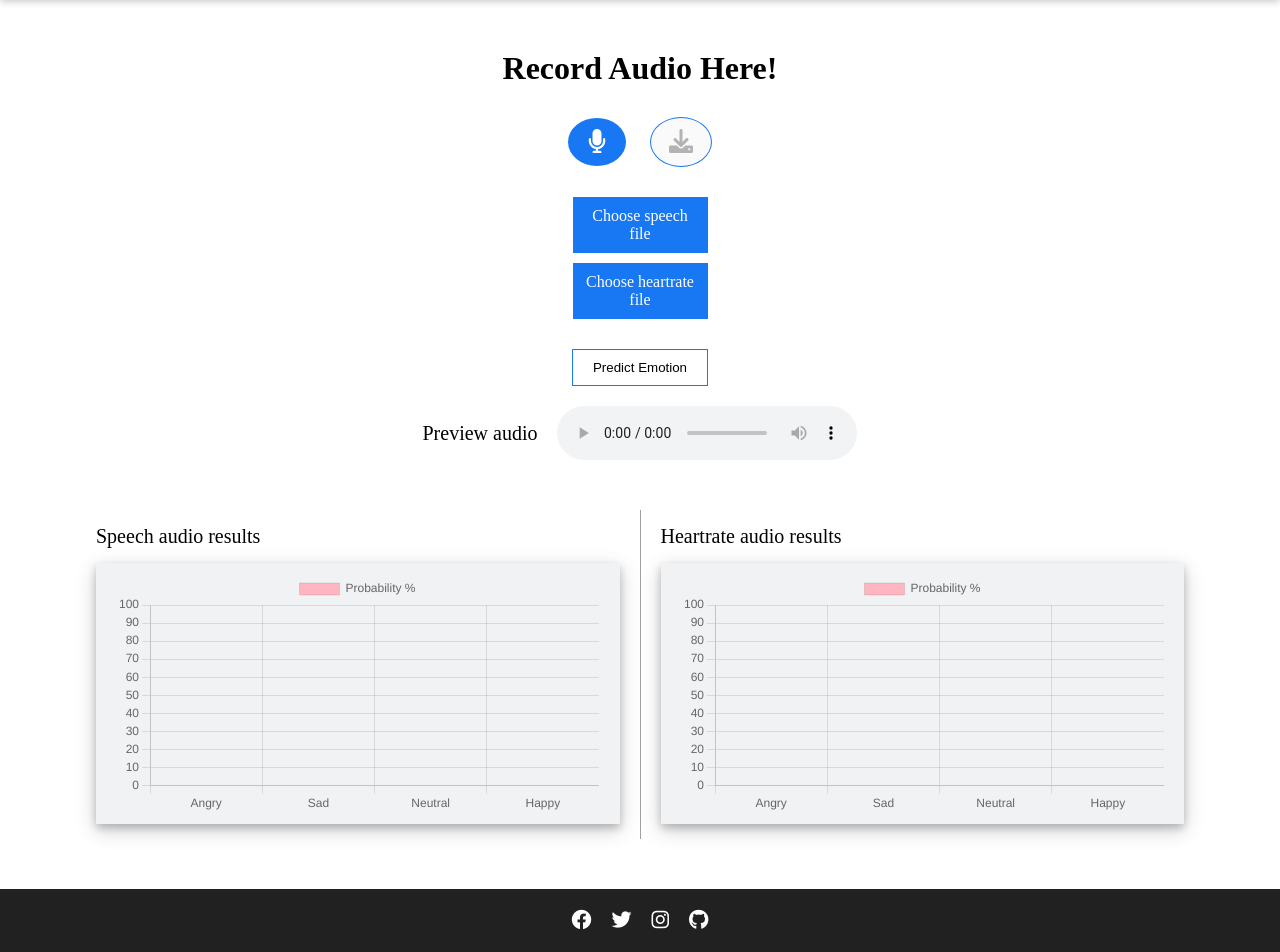
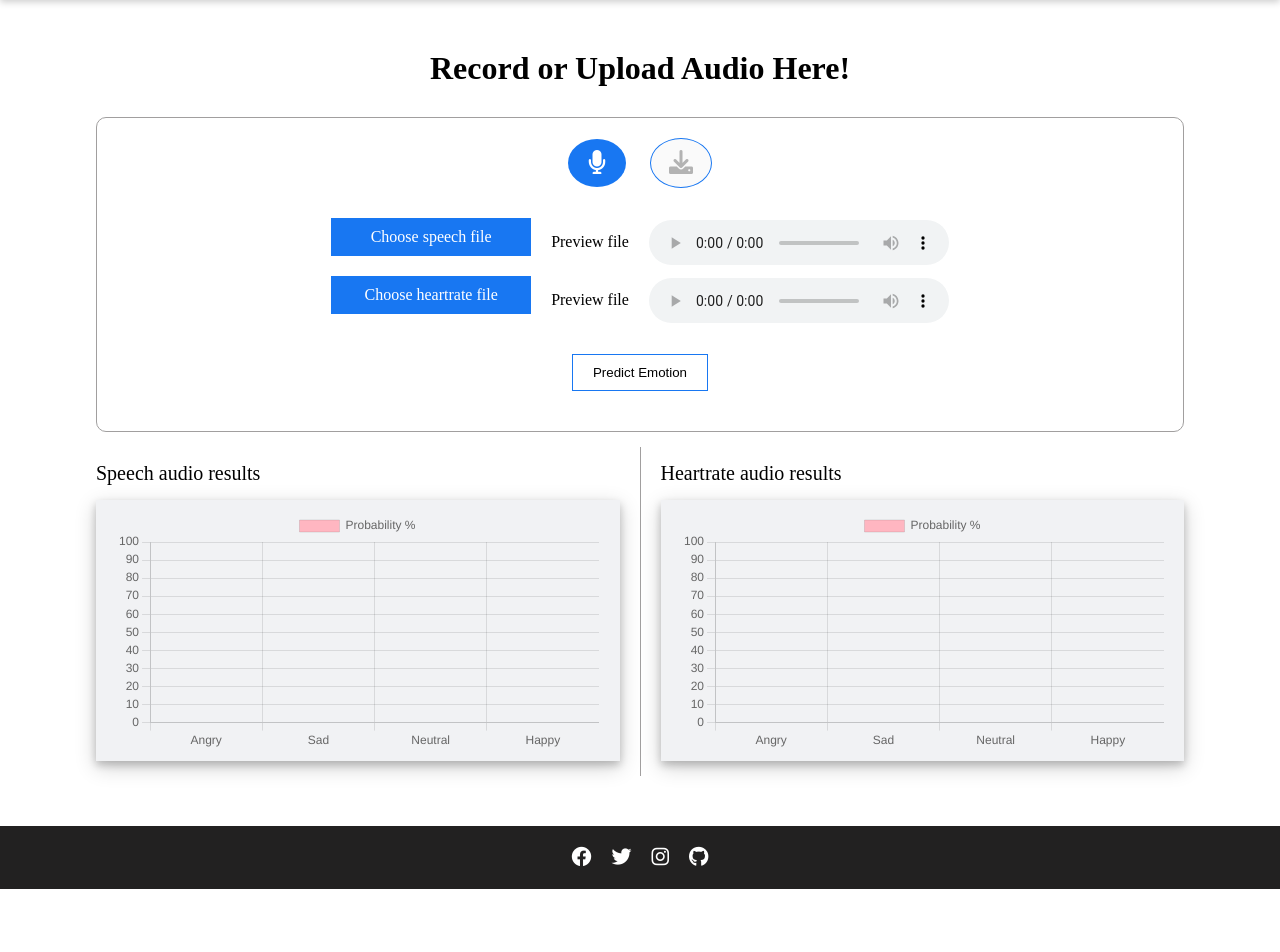
Before and after one commit to PrabhaPamula/AudioEmotionRecognition, a Flask app: page /prediction in a window 1280 px wide. Shown: the part 59-1011 px from the top of the page. After the commit the page ends 948 px from the top, so only its background shows below. Run offline with Flask 3, Linux system fonts and the light colour scheme; parts of the project's set-up code (start-up, migrations or seed data) failed here and were passed over; some libraries are stand-ins or nearby versions.

Commit message:
updated prediction frontend, added heartrate preview

```diff
--- a/static/style.css
+++ b/static/style.css
@@ -155,6 +155,12 @@
     margin: auto;
     text-align: center;
     align-items: center;
+
+}
+.user-inputs {
+    border: 1px solid #a19f9f;
+    border-radius: 10px;
+    padding: 20px 50px;
 }
 .input-section {
     margin-top: 50px;
@@ -210,24 +216,38 @@
     padding: 10px 20px;
     margin-top: 20px;
 }
+.choosefile-btns div {
+    display: flex;
+    justify-content: center;
+    gap: 20px;
+    margin-bottom: 10px;
+    align-items: center;
 
-.input-section .preview {
+}
+.choosefile-btns audio {
+    height: 45px;
+    align-items: center;
+}
+
+/* .input-section .preview {
     display: flex;
     font-size: 20px;
     gap: 20px;
     align-items: center;
     justify-content: center;
-}
+} */
+
 
 form  input[type="file"]{
     display: none;
 }
 
 form label {
-    display: block;
-    margin: auto;
-    text-align: center;
-    width: 135px;
+    display: inline-block;
+    /* margin: auto;
+    text-align: center; */
+    /* width: 135px; */
+    width: 200px;
     cursor: pointer;
     background-color: #1877f2;
     color: white;
@@ -237,7 +257,7 @@ form label {
 
 /* output-section */
 .output-section {
-   margin: 50px 0px;
+   margin: 15px 0px;
 }
 .output-section .output-graphs {
     display: flex;
@@ -261,8 +281,8 @@ form label {
 }
 .emotion-output {
     display: flex;
-    gap: 10px;
-    justify-content: center;
+    gap: 20px;
+    justify-content: space-evenly;
 }
 .vl {
     border-left: 1px solid #a19f9f;
--- a/templates/prediction.html
+++ b/templates/prediction.html
@@ -176,10 +176,11 @@
         </div>
 
         <div class="main-container">
-            <!-- prediction-body -->
+
             <div class="input-section">
 
-                <h1>Record Audio Here!</h1>
+                <h1>Record or Upload Audio Here!</h1>
+                <div class="user-inputs">
                 <!-- record section -->
                 <div class="holder">
                     <button id="toggleButton" class="icons"><i class="icon fas fa-microphone"></i></button>
@@ -187,18 +188,31 @@
                 </div>
 
                 <!-- upload section -->
-                <div>
+                <div class="form-container">
                     <form class="" action="/predict", method="post" enctype="multipart/form-data">
-                        <label class="choosefile">Choose speech file<input type="file" accept="audio/*" name="audfile" capture id="recorder" /></label>
-                        <label class="choosefile">Choose heartrate file<input type="file" accept="audio/*" name="heartfile" capture id="recorder" /></label>
+                        <div class="choosefile-btns">
+                        <div><label class="choosefile" id="c1">Choose speech file<input type="file" accept="audio/*" name="audfile" capture id="recorder" /></label> Preview file <audio id="player" controls></audio></div>
+                        <div><label class="choosefile" id="c2">Choose heartrate file<input type="file" accept="audio/*" name="heartfile" capture id="recorder" /></label> Preview file <audio id="heartrateplayer" controls></audio></div>
+                        </div>
+
+
+                        <div class="main-btn">
                         <button type="submit" id="predictButton" class="btn">Predict Emotion</button>
+                        </div>
                     </form>
                 </div>
 
-                <div class="preview">
-                    <p>Preview audio</p>
+                <!--<div class="preview">
+                    <div class="preview-player1">
+                    <p>Preview speech audio</p>
                     <audio id="player" controls></audio>
-                </div>
+                    </div>
+                    <div class="preview-player2">
+                    <p>Preview heartrate audio</p>
+                    <audio id="heartrateplayer" controls></audio>
+                    </div>
+                </div>-->
+            </div>
             </div>
 
             <!-- output-section -->
@@ -222,8 +236,9 @@
                 <div class="emotion-output">
 
                 {%if prediction%}
-                    <h2 class="final-result">Speech Emotion : {{prediction}}</h2>
-                    <h2 class="final-result">Heart Emotion : {{hprediction}}</h2>
+
+                    <div><h2 class="final-result">Speech Emotion : {{prediction}}</h2></div>
+                    <div><h2 class="final-result">Heart Emotion : {{hprediction}}</h2></div>
                 {%endif%}
                 </div>
             </div>
@@ -293,8 +308,6 @@
                 </script>
         {% endif %}
 
-
-
         <!-- Footer section -->
         <div class="footer">
             <div>
@@ -312,6 +325,42 @@
         </div>
 
     </div>
+
+    <script>
+        document.addEventListener("DOMContentLoaded", function () {
+            const speechFileInput = document.querySelector("#c1 input[type=file]");
+            const heartRateFileInput = document.querySelector("#c2 input[type=file]");
+            const speechPreview = document.getElementById("player");
+            const heartRatePreview = document.getElementById("heartrateplayer");
+
+            speechFileInput.addEventListener("change", function () {
+                const file = this.files[0];
+                if (file) {
+                    const reader = new FileReader();
+                    reader.onload = function (e) {
+                        speechPreview.src = e.target.result;
+                    }
+                    reader.readAsDataURL(file);
+                } else {
+                    speechPreview.src = "";
+                }
+            });
+
+            heartRateFileInput.addEventListener("change", function () {
+                const file = this.files[0];
+                if (file) {
+                    const reader = new FileReader();
+                    reader.onload = function (e) {
+                        heartRatePreview.src = e.target.result;
+                    }
+                    reader.readAsDataURL(file);
+                } else {
+                    heartRatePreview.src = "";
+                }
+            });
+        });
+    </script>
+
 </body>
 
 <script>
```
Also changed, not shown: app1.py (+38 -15 lines).
